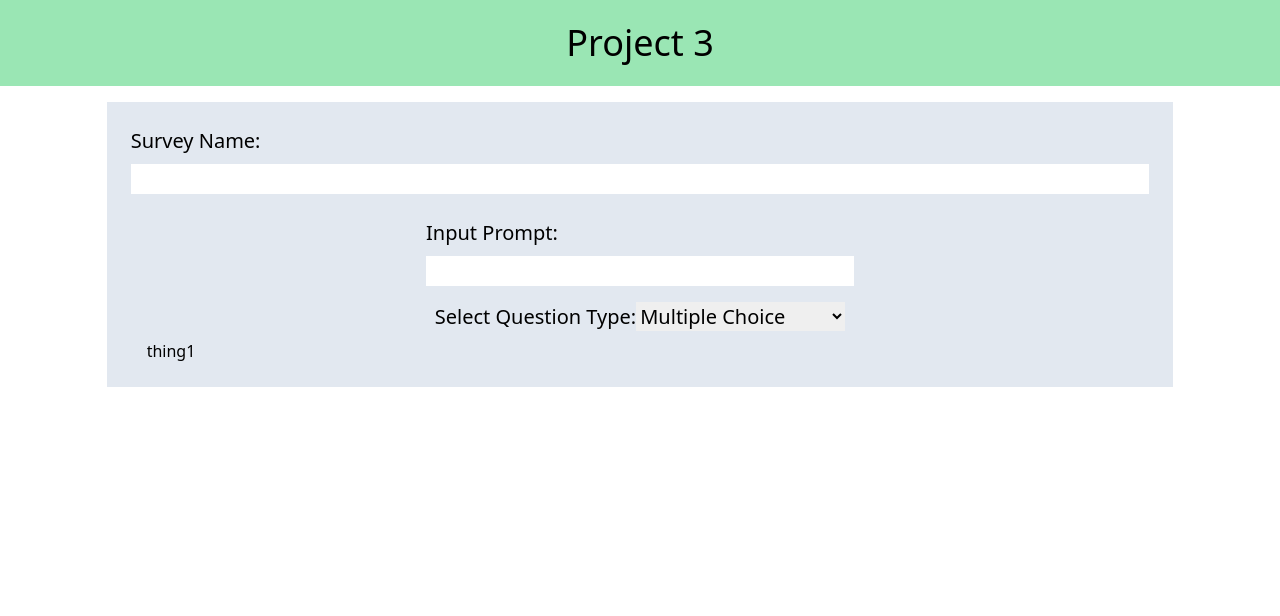
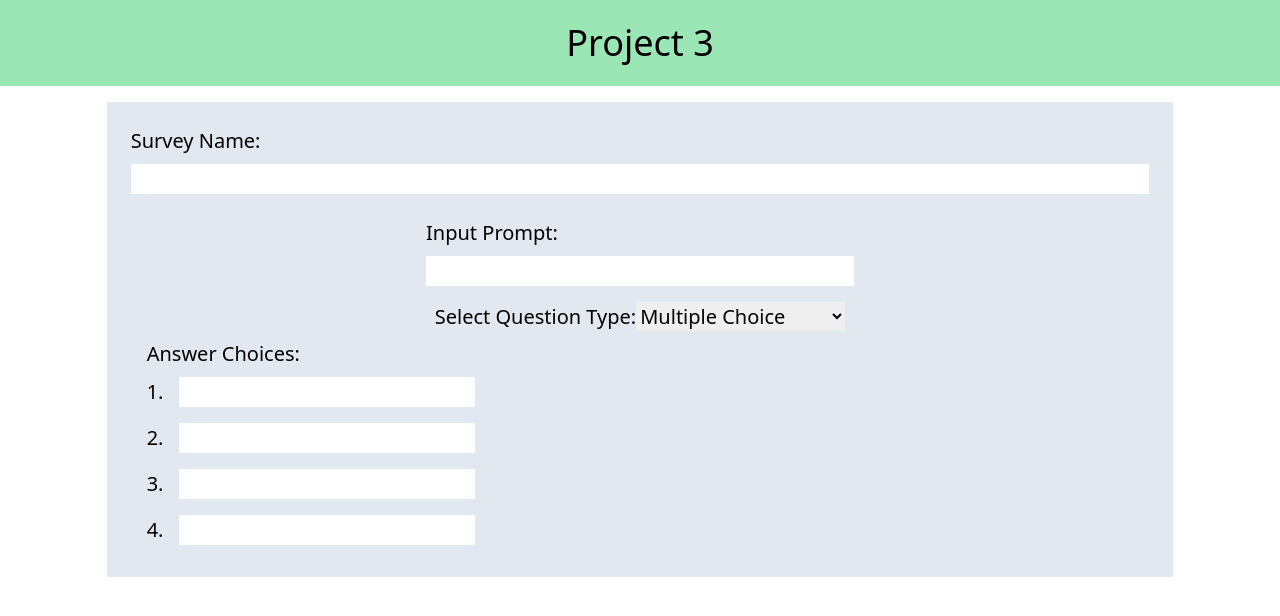
Before and after one commit to damianjuan/InQuire, a React (Create React App) app in the folder client/: page /create-survey in a window 1280 px wide. Shown: the top 616 px of the page. Built offline with nearby package versions, Linux system fonts and the light colour scheme.

Commit message:
create multiple choice

```diff
--- a/client/src/components/CreateMultipleChoice.js
+++ b/client/src/components/CreateMultipleChoice.js
@@ -2,10 +2,23 @@ import React from "react";
 
 function CreateMultipleChoice() {
     return(
-        <div className="p-2 mx-4">
-            <label className="text-xl">
-                Input Prompt:
-                <input className="ml-4 w-64" type="text" name="prompt" />
+        <div className="flex flex-col text-xl flex-1">
+            Answer Choices:
+            <label className="">
+                1.
+                <input className="ml-4 my-2 w-auto" type="text" name="choice1" />
+            </label>
+            <label className="">
+                2.
+                <input className="ml-4 my-2 w-auto" type="text" name="choice2" />
+            </label>
+            <label className="">
+                3.
+                <input className="ml-4 my-2 w-auto" type="text" name="choice3" />
+            </label>
+            <label className="">
+                4.
+                <input className="ml-4 my-2 w-auto" type="text" name="choice4" />
             </label>
         </div>
     );
--- a/client/src/components/CreateQuestion.js
+++ b/client/src/components/CreateQuestion.js
@@ -1,15 +1,15 @@
 import React from "react";
 import { useQuestionContext } from "../utils/CreateQuestionState";
+import CreateMultipleChoice from "../components/CreateMultipleChoice";
 
-function CreateQuestion({ handleChange }) {
+function CreateQuestion({ handleTypeChange }) {
     const [state, dispatch] = useQuestionContext();
-    console.log("state - ", state);
 
     function testDiv(a) {
         switch (a) {
             case "multipleChoice":
                 return (
-                    <div>thing1</div>
+                    <CreateMultipleChoice />
                 );
             case "selectApply":
                 return (
@@ -35,7 +35,7 @@ function CreateQuestion({ handleChange }) {
                 </label>
                 <label className="flex-1 text-xl mx-auto">
                     Select Question Type:
-                    <select className="my-2" name="questionType" onChange={handleChange}>
+                    <select className="my-2" name="questionType" onChange={handleTypeChange}>
                         <option value="multipleChoice">Multiple Choice</option>
                         <option value="selectApply">Select All That Apply</option>
                         <option value="freeResponse">Free Response</option>
--- a/client/src/pages/CreateSurvey.js
+++ b/client/src/pages/CreateSurvey.js
@@ -9,12 +9,8 @@ function CreateSurvey() {
         contents: []
     });
 
-    function handleChange(e) {
-        const questionType = e.target.value;
-        console.log("questionType - ", questionType);
-
-        questionState.type = questionType;
-        console.log("state - ", questionState);
+    function handleTypeChange(e) {
+        questionState.type = e.target.value;
 
         setQuestionState({
             ...questionState
@@ -30,7 +26,7 @@ function CreateSurvey() {
                 </label>
             </form>
             <QuestionProvider value={questionState}>
-                <CreateQuestion handleChange={handleChange}/>
+                <CreateQuestion handleTypeChange={handleTypeChange}/>
             </QuestionProvider>
         </main>
     )
```
